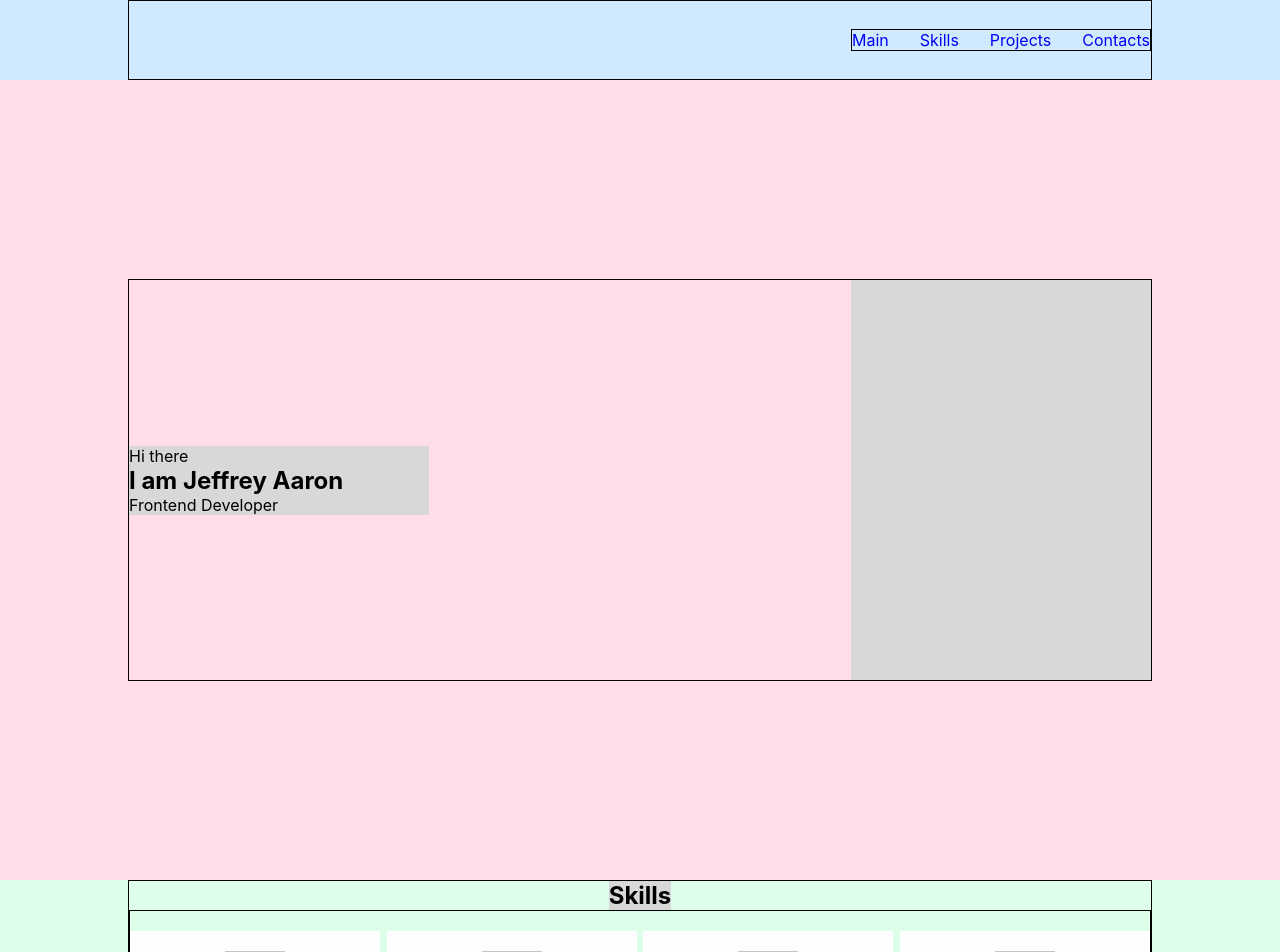
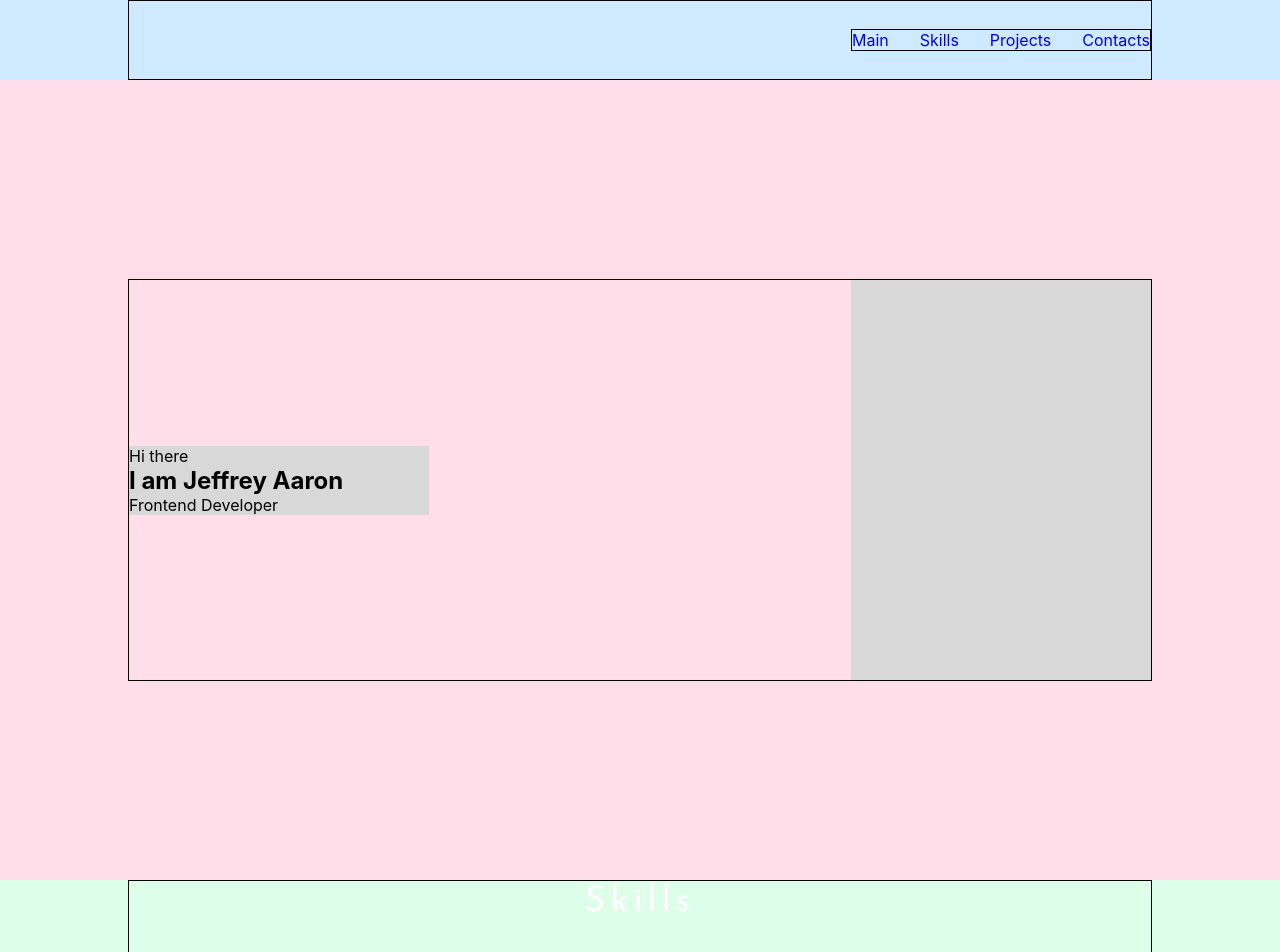
Before and after one commit to OlegPolishchuk/portfolio-old, a React (Create React App) app: page / in a window 1280 px wide. Shown: the top 952 px of the page. Built offline with nearby package versions, Linux system fonts and the light colour scheme.

Commit message:
feat: add common Title component

```diff
--- a/public/index.html
+++ b/public/index.html
@@ -15,6 +15,9 @@
       user's mobile device or desktop. See https://developers.google.com/web/fundamentals/web-app-manifest/
     -->
     <link rel="manifest" href="%PUBLIC_URL%/manifest.json" />
+    <link rel="preconnect" href="https://fonts.googleapis.com">
+    <link rel="preconnect" href="https://fonts.gstatic.com" crossorigin>
+    <link href="https://fonts.googleapis.com/css2?family=Josefin+Sans:wght@100;200;300;400;500;600;700&display=swap" rel="stylesheet">
     <!--
       Notice the use of %PUBLIC_URL% in the tags above.
       It will be replaced with the URL of the `public` folder during the build.
--- /dev/null
+++ b/src/common/components/title/Title.module.css
@@ -0,0 +1,28 @@
+.title {
+    margin-bottom: 30px;
+
+    position: relative;
+}
+
+.title::before {
+    content: '';
+    position: absolute;
+    bottom: -30px;
+    left: 50%;
+    transform: translate(-50%, 50%);
+
+    background: #4e93e6;
+    width: 55px;
+    height: 1px;
+}
+
+.title h2 {
+    font-family: 'Josefin Sans', sans-serif;
+    margin: 0;
+    font-weight: 400;
+    font-size: 36px;
+    color: #fff;
+    text-transform: capitalize;
+    line-height: 1.2;
+    letter-spacing: 5px;
+}
--- /dev/null
+++ b/src/common/components/title/Title.tsx
@@ -0,0 +1,17 @@
+import React from 'react';
+import s from './Title.module.css'
+
+
+type PropsType = {
+    title: string
+}
+
+const Title: React.FC<PropsType> = ({title}) => {
+    return (
+        <div className={s.title}>
+            <h2>{title}</h2>
+        </div>
+    );
+};
+
+export default Title;
--- a/src/components/Projects/Projects.module.css
+++ b/src/components/Projects/Projects.module.css
@@ -6,10 +6,6 @@
     display: flex;
     flex-direction: column;
     align-items: center;
-}
-
-.title {
-    background: #D8D8D8;
 }
 
 .projectsContainer {
--- a/src/components/Projects/Projects.tsx
+++ b/src/components/Projects/Projects.tsx
@@ -2,14 +2,16 @@
 import sContainer from '../../common/styles/Container.module.css'
 import s from './Projects.module.css'
 import Project from "./Project/Project";
+import Title from "../../common/components/title/Title";
 
 const Projects = () => {
     return (
         <section className={s.projectsBlock}>
             <div className={`${sContainer.container} ${s.projects}`}>
-                <div>
-                    <h2 className={s.title}>Projects</h2>
-                </div>
+                {/*<div className={s.title}>*/}
+                {/*    <h2>Projects</h2>*/}
+                {/*</div>*/}
+                <Title title={'Projects'}/>
                 <div className={s.projectsContainer}>
                     <Project/>
                     <Project/>
--- a/src/components/Skills/Skills.tsx
+++ b/src/components/Skills/Skills.tsx
@@ -2,6 +2,7 @@
 import s from './Skills.module.css'
 import sContainer from '../../common/styles/Container.module.css'
 import {Skill} from "./Skill/Skill";
+import Title from "../../common/components/title/Title";
 
 export const Skills = () => {
     const descr = 'Lorem Ipsum is simply dummy text of the printing and typesetting industry. ' +
@@ -15,7 +16,8 @@
     return (
         <section className={s.skillsBlock}>
             <div className={`${sContainer.container} ${s.skillsContainer}`}>
-                <h2 className={s.title}>Skills</h2>
+                {/*<h2 className={s.title}>Skills</h2>*/}
+                <Title title={'Skills'} />
                 <div className={s.skills}>
                     <Skill title={'JS'} description={'descr qwefqwef'}/>
                     <Skill title={'react'} description={descr}/>
```
